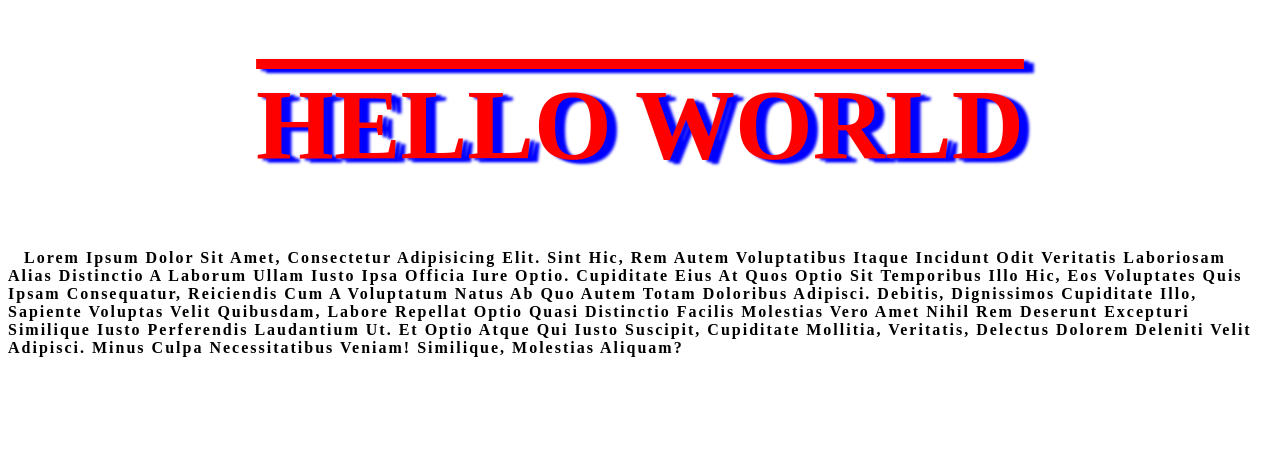
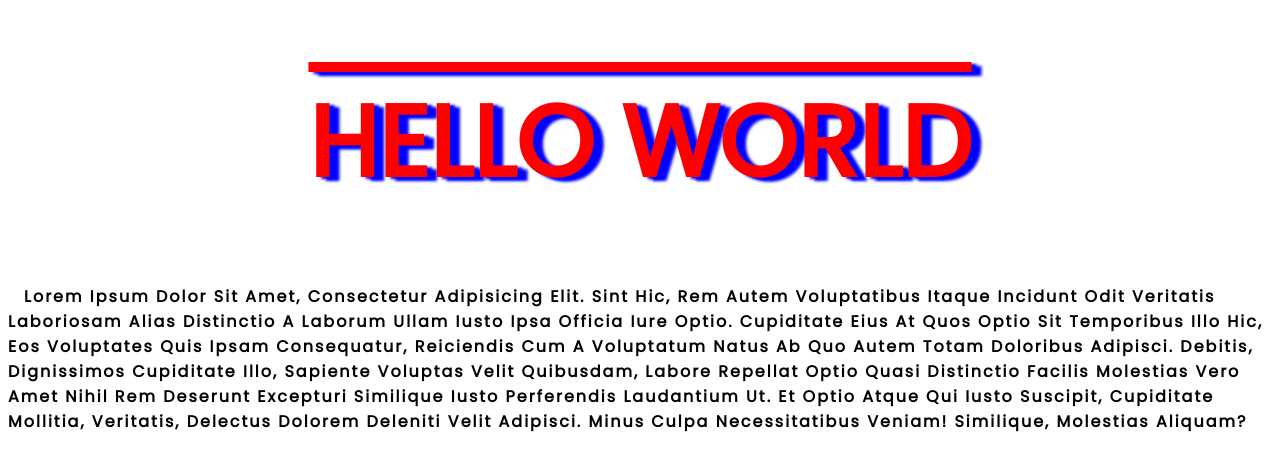
Before and after one commit to Polymath0033/coding-class, a plain HTML site: page profile/texts/index.html in a window 1280 px wide. Drawn offline with Linux system fonts and the light colour scheme.

Commit message:
fonts family

```diff
--- a/profile/texts/style.css
+++ b/profile/texts/style.css
@@ -1,3 +1,10 @@
+@import url('https://fonts.googleapis.com/css2?family=Poppins&display=swap');
+@import url('https://fonts.googleapis.com/css2?family=Roboto:wght@300&display=swap');
+* {
+    font-family: "Poppins" !important;
+}
+
+
 /* Styling texts */
 
 
@@ -83,3 +90,13 @@ p {
 h1 {
     font-size: 100px;
 }
+
+
+/* Fonts Family */
+
+p {
+    font-family: 'Courier New', Courier, monospace;
+    font-family: 'Franklin Gothic Medium', 'Arial Narrow', Arial, sans-serif;
+    font-family: 'Gill Sans', 'Gill Sans MT', Calibri, 'Trebuchet MS', sans-serif;
+    font-family: 'Lucida Sans', 'Lucida Sans Regular', 'Lucida Grande', 'Lucida Sans Unicode', Geneva, Verdana, sans-serif;
+}
```
